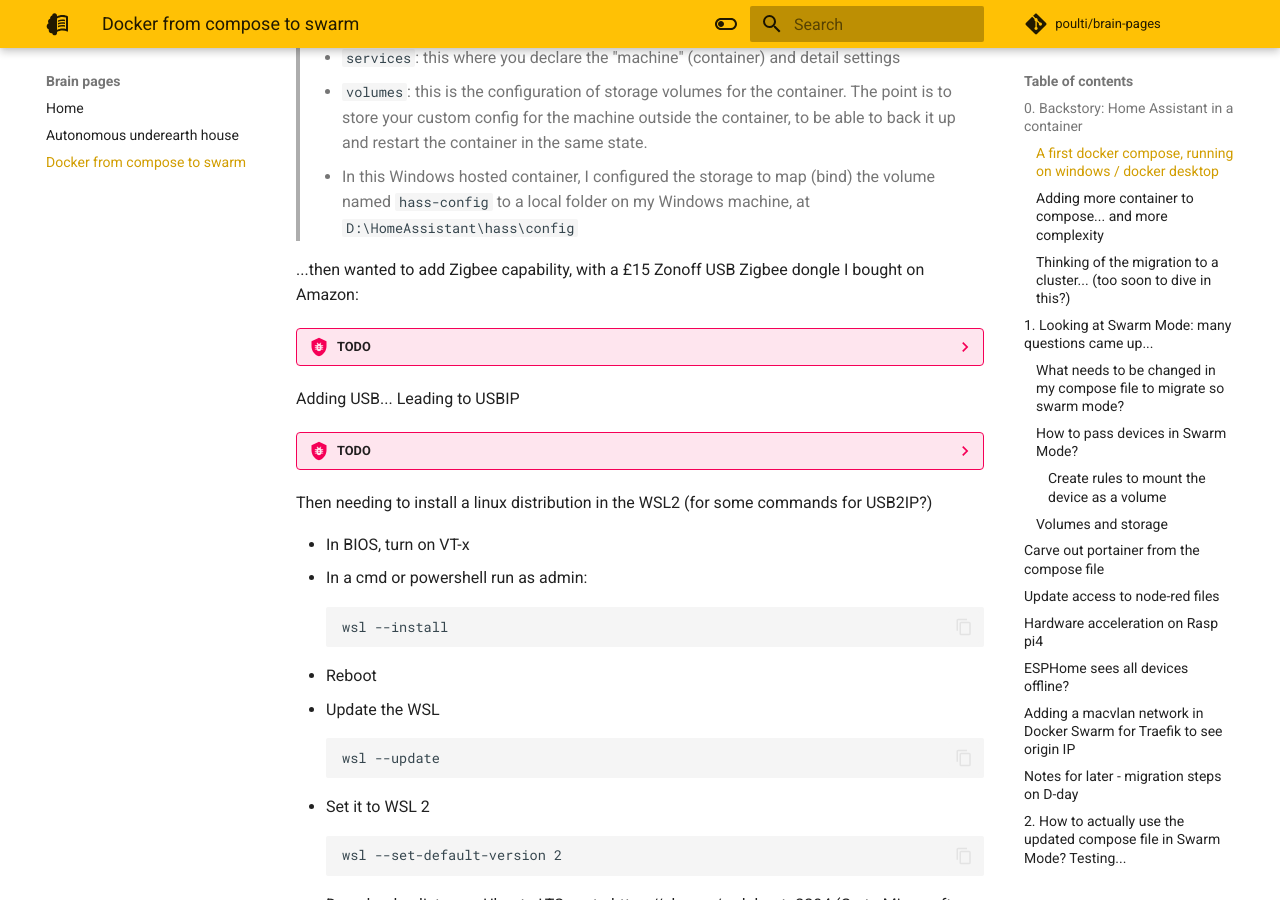
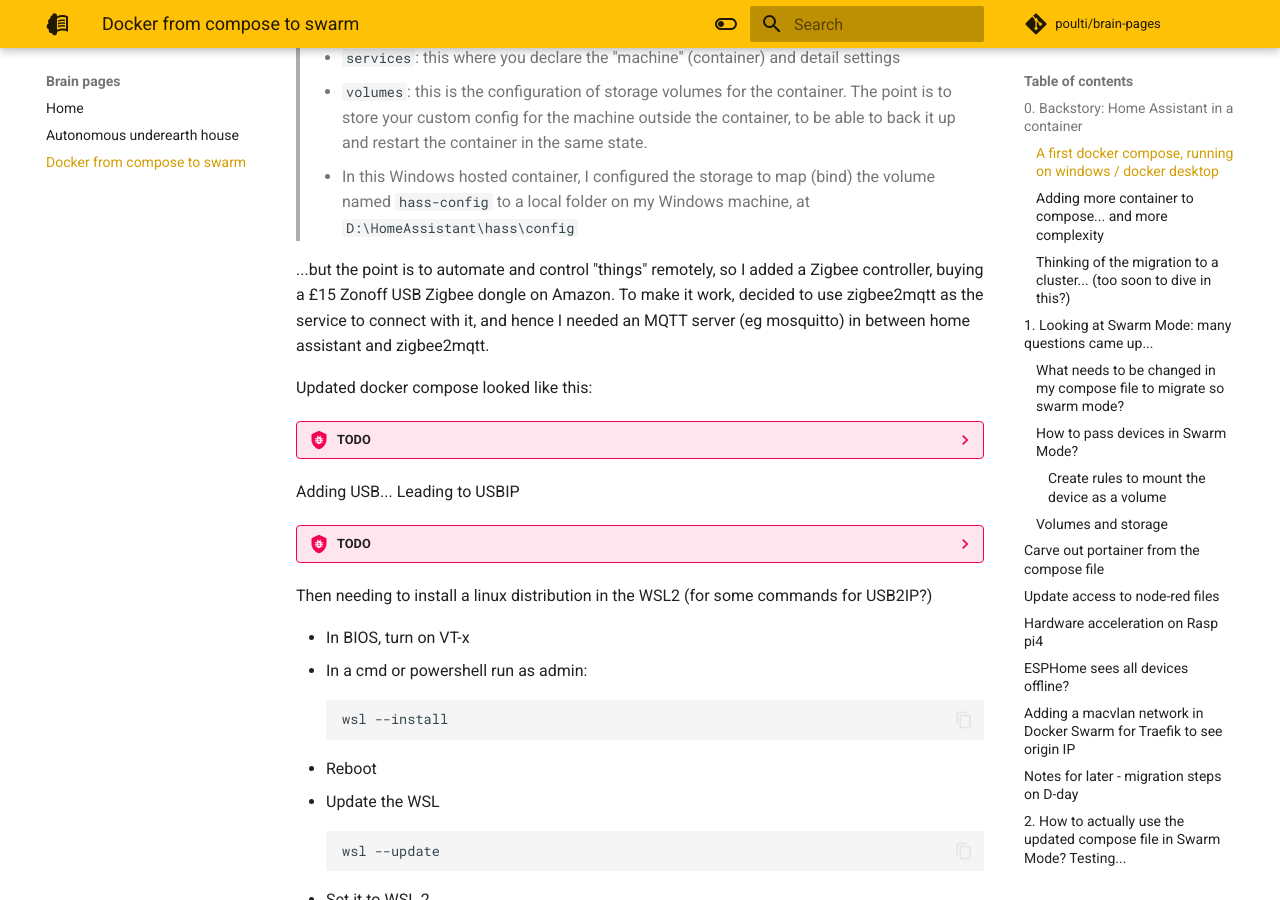
Before and after one commit to poulti/brain-pages, an MkDocs documentation site: the page built from docs/docker-from-compose-to-swarm.md, in a window 1280 px wide and 900 px high, scrolled down 1722 px. Built offline with MkDocs 1.6.1 and Material for MkDocs 9.7.7, drawn with Linux system fonts in a browser that asks for light colours; comment, search, counter and statistics services are not loaded.

Commit message:
Detail switch to Zigbee

```diff
--- a/docs/docker-from-compose-to-swarm.md
+++ b/docs/docker-from-compose-to-swarm.md
@@ -66,10 +66,12 @@
 >- ``volumes``: this is the configuration of storage volumes for the container. The point is to store your custom config for the machine outside the container, to be able to back it up and restart the container in the same state.
   >* In this Windows hosted container, I configured the storage to map (bind) the volume named `hass-config` to a local folder on my Windows machine, at ``D:\HomeAssistant\hass\config``
 
-...then wanted to add Zigbee capability, with a £15 Zonoff USB Zigbee dongle I bought on Amazon:
+...but the point is to automate and control "things" remotely, so I added a Zigbee controller, buying a £15 Zonoff USB Zigbee dongle on Amazon. To make it work, decided to use zigbee2mqtt as the service to connect with it, and hence I needed an MQTT server (eg mosquitto) in between home assistant and zigbee2mqtt.
+
+Updated docker compose looked like this:
 
 ??? bug "TODO"
-    example of old dockerfile, with 1 or 2 container: homeassistant, mosquitto and zigbee2mqtt?
+    example of old docker compose, with 3 containers, and a device section: homeassistant, mosquitto and zigbee2mqtt?
 
 Adding USB... Leading to USBIP
 
```
